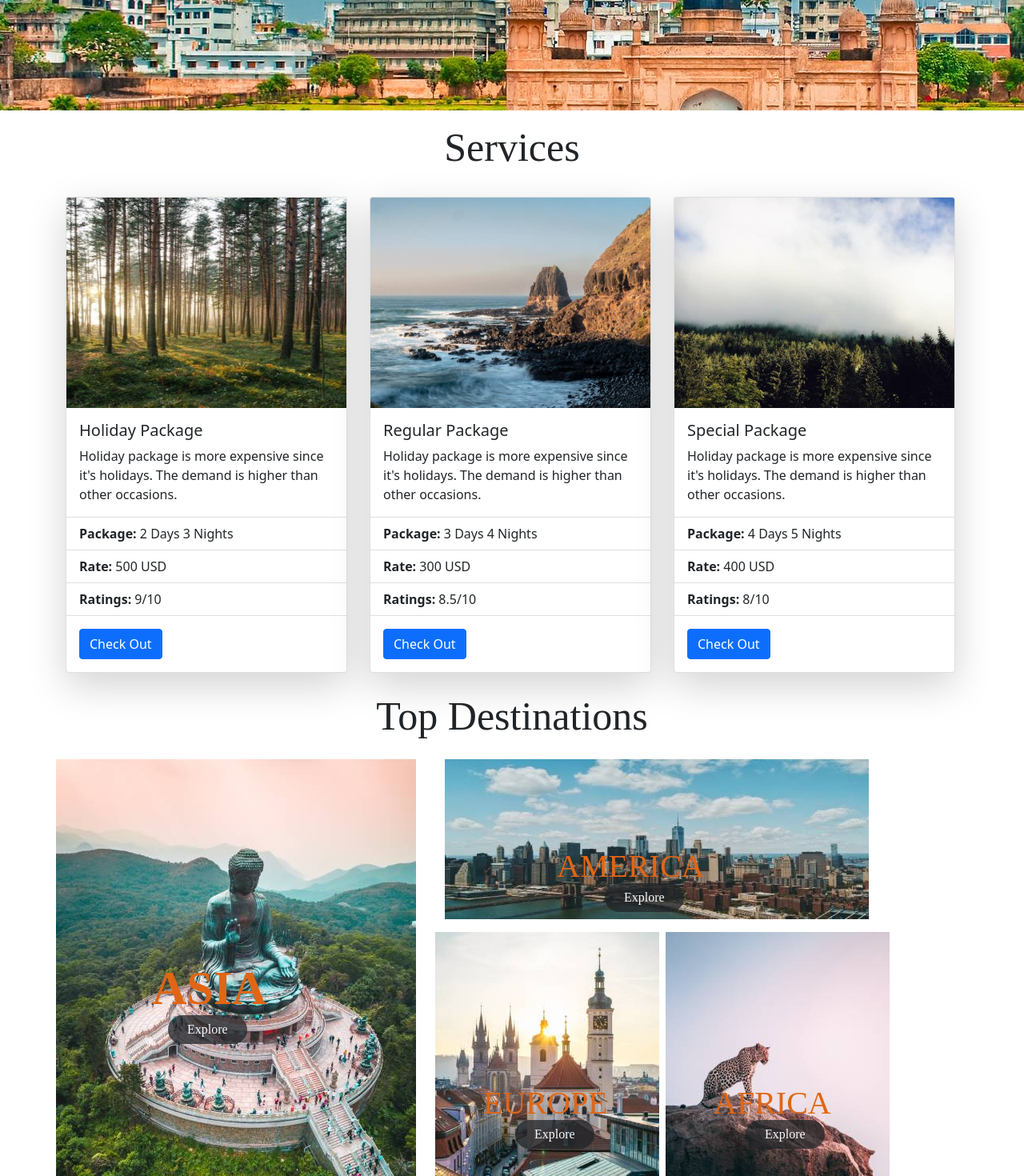
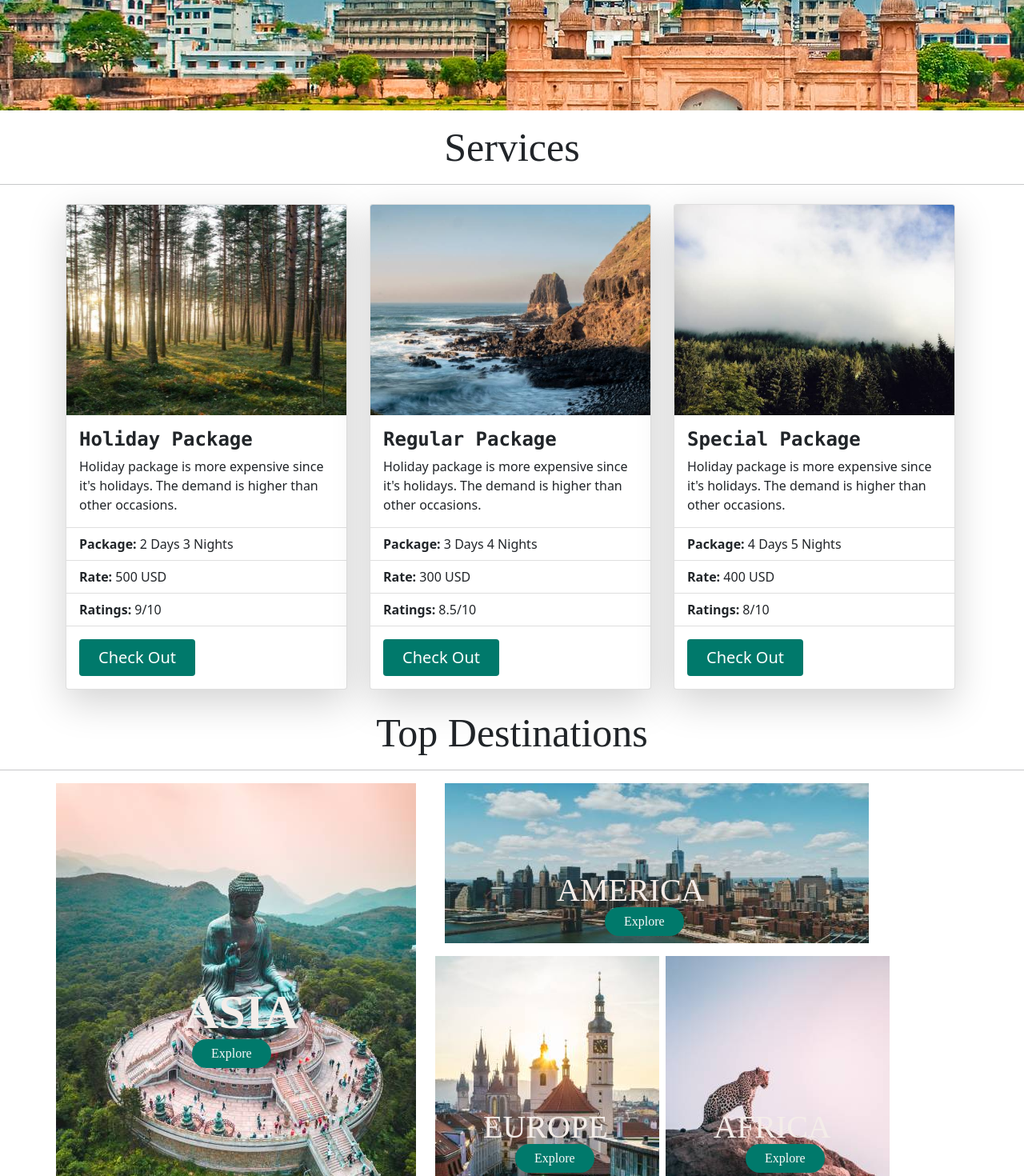
Before and after one commit to SAIF-ANWAR/Travel-Bangladesh-tour-package-site, a React (Create React App) app: page / in a window 1280 px wide. Shown: the part 440-1910 px from the top of the page at 80% size. Built offline with nearby package versions, Linux system fonts and the light colour scheme; no server answers.

Commit message:
toast-applied

```diff
--- a/src/pages/About/About.js
+++ b/src/pages/About/About.js
@@ -3,7 +3,6 @@ import picture from '../../images/saif.png'
 const About = () => {
     return (
         <div>
-            <h1>About Me</h1>
             <div className='card w-50 mx-auto px-4 py-4'>
                 <div className='card-body mx-auto py-0'>
                     <img className='shadow-lg rounded ' width={300} src={picture} alt="" />
--- a/src/pages/Destinations/Destinations.css
+++ b/src/pages/Destinations/Destinations.css
@@ -1,13 +1,13 @@
 .title {
     position: relative;
     font-family: 'Times New Roman', Times, serif;
-    color: rgb(224, 102, 21);
+    color: rgb(244, 237, 233);
 }
 
 .title-asia {
     position: absolute;
     top: 250px;
-    left: 120px;
+    left: 160px;
     font-size: 60px;
     font-weight: 600;
 
@@ -16,8 +16,11 @@
 #explore-button {
     position: absolute;
     top: 320px;
-    left: 140px;
+    left: 170px;
+    background-color: #00796B;
+
 }
+
 
 .title-america {
     position: absolute;
@@ -29,6 +32,7 @@
     position: absolute;
     top: 155px;
     left: 200px;
+    background-color: #00796B;
 }
 
 .title-euro {
@@ -41,6 +45,7 @@
     position: absolute;
     top: 235px;
     left: 100px;
+    background-color: #00796B;
 }
 
 .title-africa {
@@ -53,4 +58,5 @@
     position: absolute;
     top: 235px;
     left: 100px;
+    background-color: #00796B;
 }
--- a/src/pages/Destinations/Destinations.js
+++ b/src/pages/Destinations/Destinations.js
@@ -14,7 +14,7 @@ const Destinations = () => {
                         <h1 className='title-asia'> ASIA</h1>
                     </div>
                     <div>
-                        <button id='explore-button' className='btn bg-dark border-0 px-4 bg-opacity-75 text-light rounded-pill'>Explore</button>
+                        <button id='explore-button' className='btn  border-0 px-4 bg-opacity-75 text-light rounded-pill'>Explore</button>
                     </div>
                 </div>
                 <div className='col-md-6'>
@@ -24,7 +24,7 @@ const Destinations = () => {
                                 <h1 className='title-america'> AMERICA</h1>
                             </div>
                             <div>
-                                <button id='explore-button-usa' className='btn bg-dark border-0 px-4 bg-opacity-75 text-light rounded-pill'>Explore</button>
+                                <button id='explore-button-usa' className='btn  border-0 px-4 bg-opacity-75 text-light rounded-pill'>Explore</button>
                             </div>
                         </div>
                         <div className='col-md-12 d-flex'>
@@ -33,7 +33,7 @@ const Destinations = () => {
                                     <h1 className='title-euro'> EUROPE</h1>
                                 </div>
                                 <div>
-                                    <button id='explore-button-euro' className='btn bg-dark border-0 px-4 bg-opacity-75 text-light rounded-pill'>Explore</button>
+                                    <button id='explore-button-euro' className='btn border-0 px-4 bg-opacity-75 text-light rounded-pill'>Explore</button>
                                 </div>
                             </div>
                             <div className='col-md-6 mx-2 title' style={{ backgroundImage: `url(${dest8})`, height: '400px', width: '280px' }}>
@@ -41,7 +41,7 @@ const Destinations = () => {
                                     <h1 className='title-africa'> AFRICA</h1>
                                 </div>
                                 <div>
-                                    <button id='explore-button-africa' className='btn bg-dark border-0 px-4 bg-opacity-75 text-light rounded-pill'>Explore</button>
+                                    <button id='explore-button-africa' className='btn border-0 px-4 bg-opacity-75 text-light rounded-pill'>Explore</button>
                                 </div>
                             </div>
 
--- a/src/pages/Home/Home.js
+++ b/src/pages/Home/Home.js
@@ -12,15 +12,17 @@ const Home = () => {
 
                 </div>
                 <div className='button'>
-                    <button className='btn px-4 py-2  fs-5 text-light' style={{ backgroundColor: '#3aa165' }}>Explore</button>
+                    <button className='btn px-4 py-2  fs-5 text-light' style={{ backgroundColor: '#00796B' }}>Explore</button>
                 </div>
             </div>
             <div>
-                <h1 className='text-center py-3' id='service'>Services</h1>
+                <h1 className='text-center py-0 mt-3' id='service'>Services</h1>
+                <hr />
                 <Services></Services>
             </div>
             <div>
-                <h1 className='text-center py-3' id='service'>Top Destinations</h1>
+                <h1 className='text-center py-0 mt-3' id='service'>Top Destinations</h1>
+                <hr />
                 <Destinations></Destinations>
             </div>
         </div>
--- a/src/pages/Services/Services.js
+++ b/src/pages/Services/Services.js
@@ -13,7 +13,7 @@ const Services = () => {
                     <Card style={{ width: '22rem' }} className="shadow-lg">
                         <Card.Img variant="top" src={service1} />
                         <Card.Body>
-                            <Card.Title>Holiday Package</Card.Title>
+                            <Card.Title className='fs-4 fw-bold font-monospace'>Holiday Package</Card.Title>
                             <Card.Text>
                                 Holiday package is more expensive since it's holidays. The demand
                                 is higher than other occasions.
@@ -25,7 +25,7 @@ const Services = () => {
                             <ListGroupItem><span className='fw-bold'>Ratings:</span> 9/10</ListGroupItem>
                         </ListGroup>
                         <Card.Body>
-                            <Button as={Link} to="/checkout" variant="primary">Check Out</Button>
+                            <Button as={Link} to="/checkout" style={{ backgroundColor: '#00796B' }} className="border-0 px-4 py-2 fs-5">Check Out</Button>
                         </Card.Body>
                     </Card>
                 </div>
@@ -33,7 +33,7 @@ const Services = () => {
                     <Card style={{ width: '22rem' }} className="shadow-lg">
                         <Card.Img variant="top" src={service2} />
                         <Card.Body>
-                            <Card.Title>Regular Package</Card.Title>
+                            <Card.Title className='fs-4 fw-bold font-monospace'> Regular Package</Card.Title>
                             <Card.Text>
                                 Holiday package is more expensive since it's holidays. The demand
                                 is higher than other occasions.
@@ -45,7 +45,7 @@ const Services = () => {
                             <ListGroupItem><span className='fw-bold'>Ratings:</span> 8.5/10</ListGroupItem>
                         </ListGroup>
                         <Card.Body>
-                            <Button as={Link} to="/checkout" variant="primary">Check Out</Button>
+                            <Button as={Link} to="/checkout" style={{ backgroundColor: '#00796B' }} className="border-0 px-4 py-2 fs-5">Check Out</Button>
                         </Card.Body>
                     </Card>
                 </div>
@@ -53,7 +53,7 @@ const Services = () => {
                     <Card style={{ width: '22rem' }} className="shadow-lg">
                         <Card.Img variant="top" src={service3} />
                         <Card.Body>
-                            <Card.Title>Special Package</Card.Title>
+                            <Card.Title className='fs-4 fw-bold font-monospace'>Special Package</Card.Title>
                             <Card.Text>
                                 Holiday package is more expensive since it's holidays. The demand
                                 is higher than other occasions.
@@ -65,7 +65,7 @@ const Services = () => {
                             <ListGroupItem><span className='fw-bold'>Ratings:</span> 8/10</ListGroupItem>
                         </ListGroup>
                         <Card.Body>
-                            <Button as={Link} to="/checkout" variant="primary">Check Out</Button>
+                            <Button as={Link} to="/checkout" style={{ backgroundColor: '#00796B' }} className="border-0 px-4 py-2 fs-5">Check Out</Button>
                         </Card.Body>
                     </Card>
                 </div>
--- a/src/pages/Shared/SignUp/SignUp.js
+++ b/src/pages/Shared/SignUp/SignUp.js
@@ -1,4 +1,4 @@
-import React from 'react';
+import React, { useState } from 'react';
 import { Button, Form } from 'react-bootstrap';
 import { useCreateUserWithEmailAndPassword } from 'react-firebase-hooks/auth';
 import { useNavigate } from 'react-router-dom';
@@ -7,24 +7,32 @@ import Loading from '../Loading/Loading';
 import SocialLogIn from '../SocialLogin/SocialLogIn';
 
 const SignUp = () => {
+    const [signUpError, setSignUpError] = useState('')
     const navigate = useNavigate()
     const [
         createUserWithEmailAndPassword,
         user,
         loading,
         error,
-    ] = useCreateUserWithEmailAndPassword(auth);
+    ] = useCreateUserWithEmailAndPassword(auth, { sendEmailVerification: true });
 
     if (loading) {
         return <Loading></Loading>
     }
 
+
     const handleSignUp = event => {
         event.preventDefault()
-        const name = event.target.name?.value;
         const email = event.target.email?.value;
         const password = event.target.password?.value
-        createUserWithEmailAndPassword(email, password)
+        const confirmPassword = event.target.confirmPassword?.value;
+
+        if (password !== confirmPassword) {
+            return setSignUpError('Password did not match');
+        }
+        else {
+            createUserWithEmailAndPassword(email, password)
+        }
     }
     if (user) {
         navigate('/')
@@ -46,20 +54,17 @@ const SignUp = () => {
                     <Form.Group className="mb-3" controlId="formBasicPassword">
                         <Form.Control type="password" name="confirmPassword" placeholder="ConfirmPassword" required />
                     </Form.Group>
-                    {/* <Form.Group className="mb-3" controlId="formBasicPassword">
-                        <Form.Check onCanPlay={() => setAgree(!agree)} name="terms" type="checkbox" label="Accept terms & conditions" />
-                    </Form.Group> */}
+                    <p className='text-danger'>{signUpError}</p>
                     <p className='text-danger'>{error?.message}</p>
-                    <p className='text-danger'></p>
 
                     <div className="border-0 d-grid py-2">
-                        <Button className="border-0" variant="primary" type="submit" style={{ backgroundColor: '#F9A51A' }} >
+                        <Button className="border-0" variant="primary" type="submit" style={{ backgroundColor: '#00796B' }} >
                             Create an account
                         </Button>
                     </div>
                     <div className='d-flex  justify-content-center py-0'>
                         <p><small>Already have an account?</small></p>
-                        <a href="/login" style={{ color: '#F9A51A' }} className="px-2"> <small>Login</small></a>
+                        <a href="/login" style={{ color: '#00796B' }} className="px-2"> Login</a>
                     </div>
                 </Form>
             </div>
```
Also changed, not shown: src/pages/Shared/Login/Login.js (+32 -14 lines).
